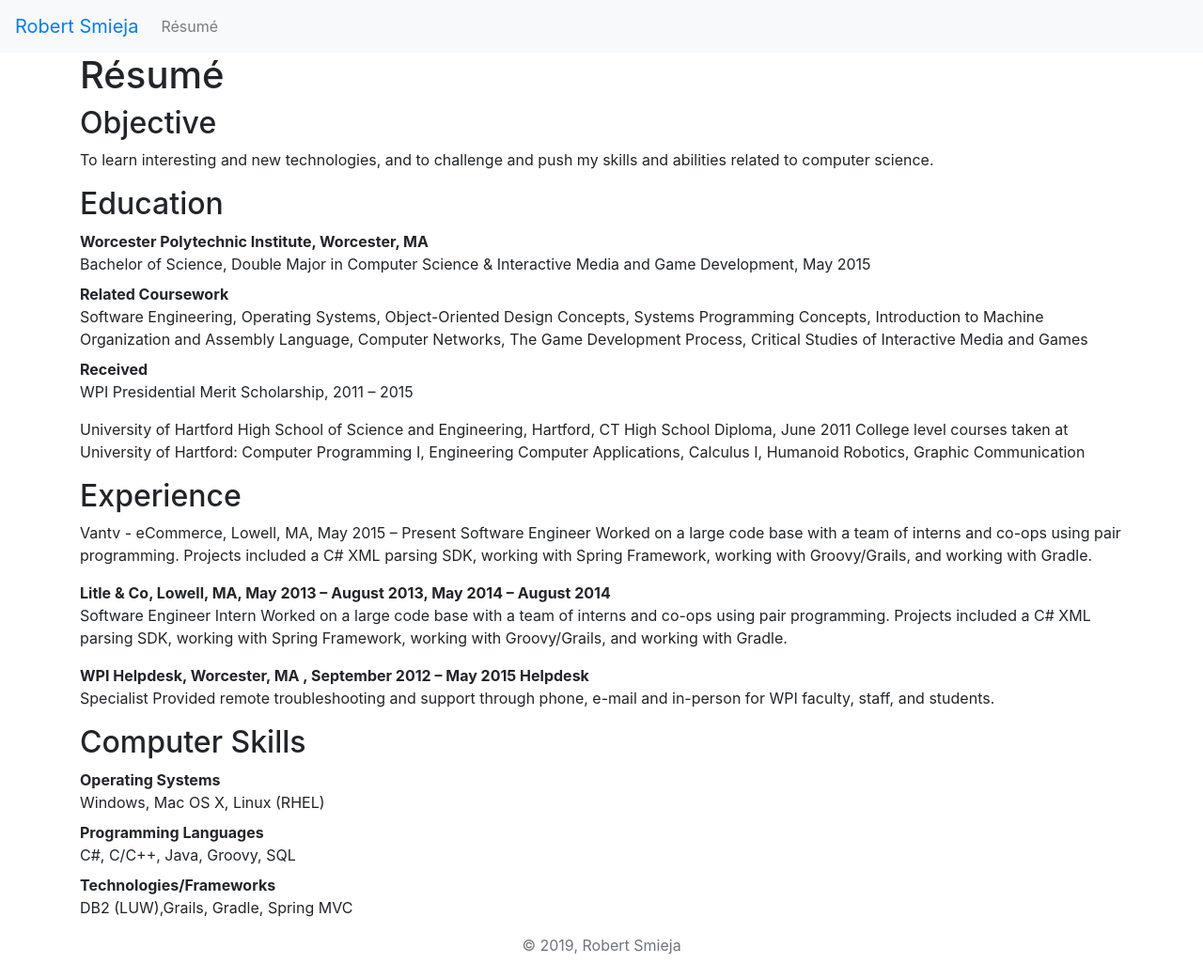
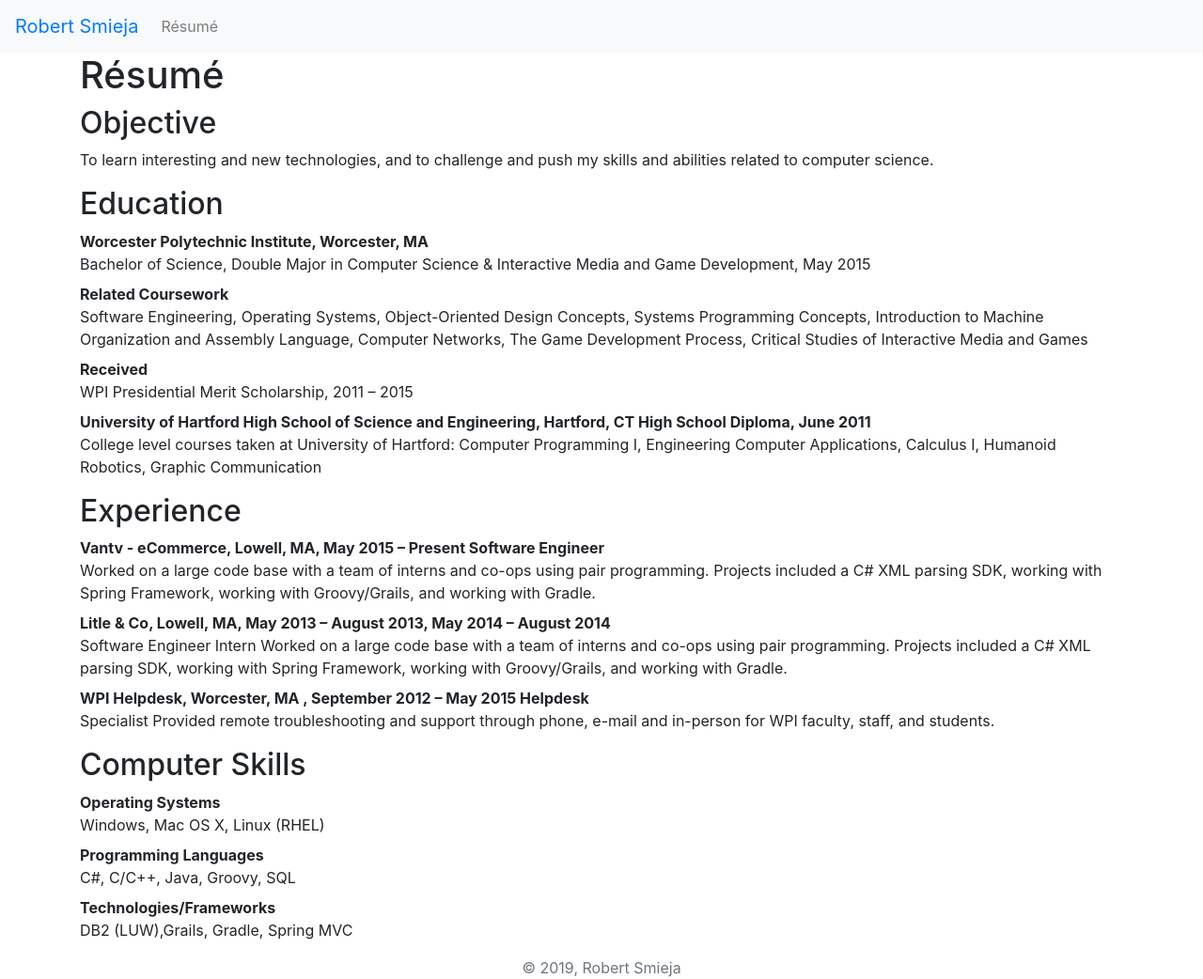
Before and after one commit to robertsmieja/robertsmieja.com, a Gatsby site: page /resume in a window 1280 px wide. Shown: the whole page at 94% size. Before the commit the page ends 1018 px from the top, so only its background shows below. Built offline with nearby package versions, Linux system fonts and the light colour scheme; Gatsby itself is replaced by a stand-in of ours.

Commit message:
Fix formating in resume page

```diff
--- a/src/pages/resume.tsx
+++ b/src/pages/resume.tsx
@@ -27,7 +27,6 @@
           Bachelor of Science, Double Major in Computer Science & Interactive
           Media and Game Development, May 2015
         </dd>
-        {/* <dl> */}
         <dt>Related Coursework</dt>
         <dd>
           Software Engineering, Operating Systems, Object-Oriented Design
@@ -35,29 +34,29 @@
           Organization and Assembly Language, Computer Networks, The Game
           Development Process, Critical Studies of Interactive Media and Games
         </dd>
-        {/* </dl> */}
-        {/* <dl> */}
         <dt>Received</dt>
         <dd>WPI Presidential Merit Scholarship, 2011 – 2015</dd>
-        {/* </dl> */}
-      </dl>
-
-      <dl>
-        University of Hartford High School of Science and Engineering, Hartford,
-        CT High School Diploma, June 2011 College level courses taken at
-        University of Hartford: Computer Programming I, Engineering Computer
-        Applications, Calculus I, Humanoid Robotics, Graphic Communication
+        <dt>
+          University of Hartford High School of Science and Engineering,
+          Hartford, CT High School Diploma, June 2011
+        </dt>
+        <dd>
+          College level courses taken at University of Hartford: Computer
+          Programming I, Engineering Computer Applications, Calculus I, Humanoid
+          Robotics, Graphic Communication
+        </dd>
       </dl>
 
       <h2>Experience</h2>
       <dl>
-        Vantv - eCommerce, Lowell, MA, May 2015 – Present Software Engineer
-        Worked on a large code base with a team of interns and co-ops using pair
-        programming. Projects included a C# XML parsing SDK, working with Spring
-        Framework, working with Groovy/Grails, and working with Gradle.
-      </dl>
-
-      <dl>
+        <dt>
+          Vantv - eCommerce, Lowell, MA, May 2015 – Present Software Engineer
+        </dt>
+        <dd>
+          Worked on a large code base with a team of interns and co-ops using
+          pair programming. Projects included a C# XML parsing SDK, working with
+          Spring Framework, working with Groovy/Grails, and working with Gradle.
+        </dd>
         <dt>
           Litle & Co, Lowell, MA, May 2013 – August 2013, May 2014 – August 2014
         </dt>
@@ -67,9 +66,6 @@
           parsing SDK, working with Spring Framework, working with
           Groovy/Grails, and working with Gradle.
         </dd>
-      </dl>
-
-      <dl>
         <dt>
           WPI Helpdesk, Worcester, MA , September 2012 – May 2015 Helpdesk
         </dt>
```
